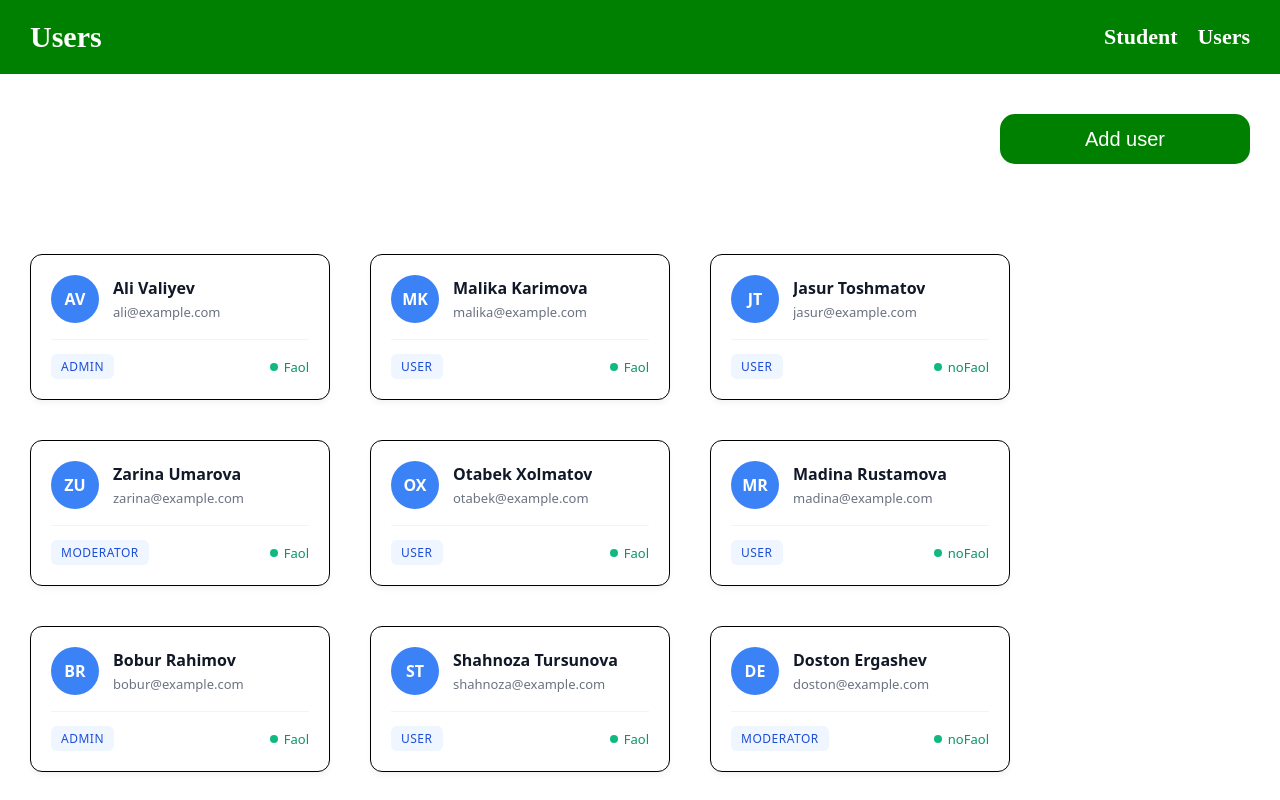
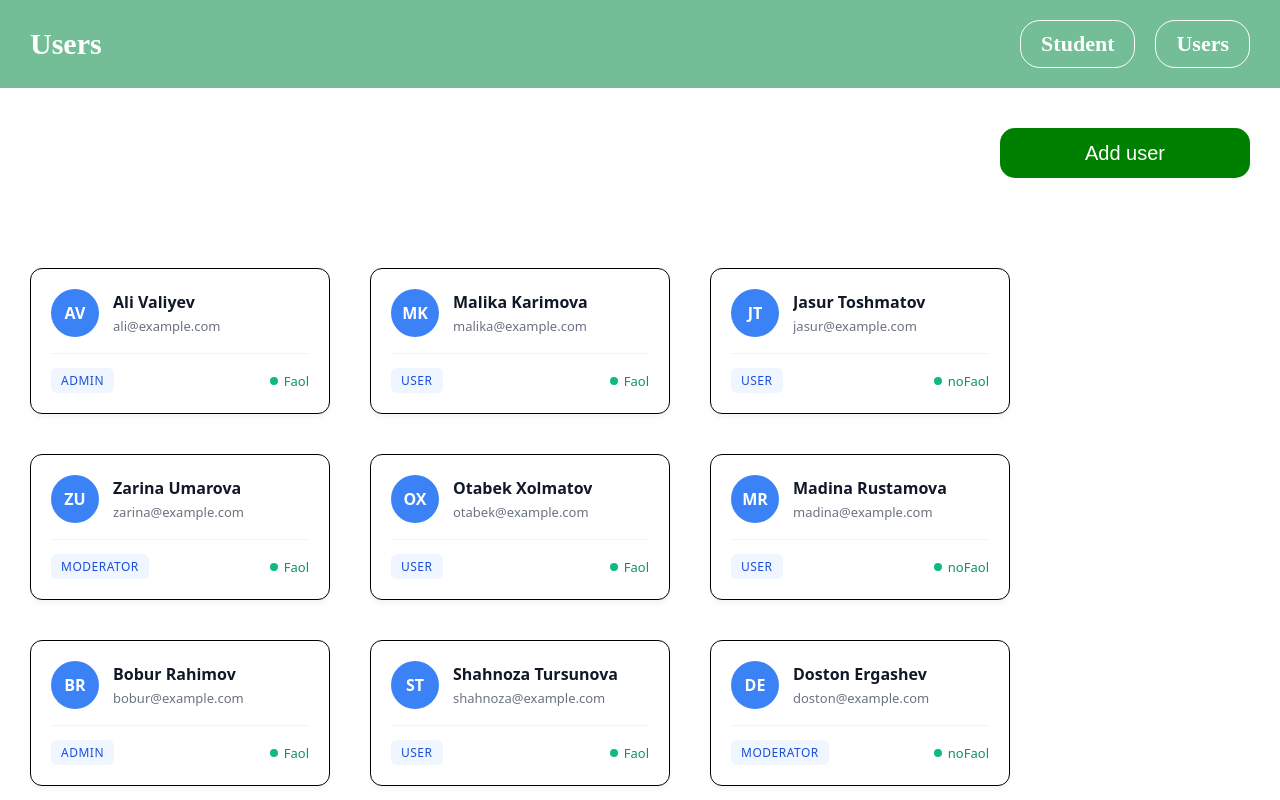
Before and after one commit to YunusovYunusali/User-card, a plain HTML site: page index.html in a window 1280 px wide. Shown: the top 800 px of the page. Drawn offline with Linux system fonts and the light colour scheme.

Commit message:
nav ozgarishi

```diff
--- a/main.css
+++ b/main.css
@@ -31,7 +31,7 @@ button {
 
 header {
   padding: 20px;
-  background-color: green;
+  background-color: rgb(115, 189, 151);
 }
 
 nav {
@@ -43,7 +43,13 @@ nav {
     color: white;
     font-size: 22px;
     font-weight: 600;
+
   }
+}
+.link{
+   border: 1px solid ;
+    padding: 10px 20px;
+    border-radius: 20px;
 }
 
 .logo a {
```
